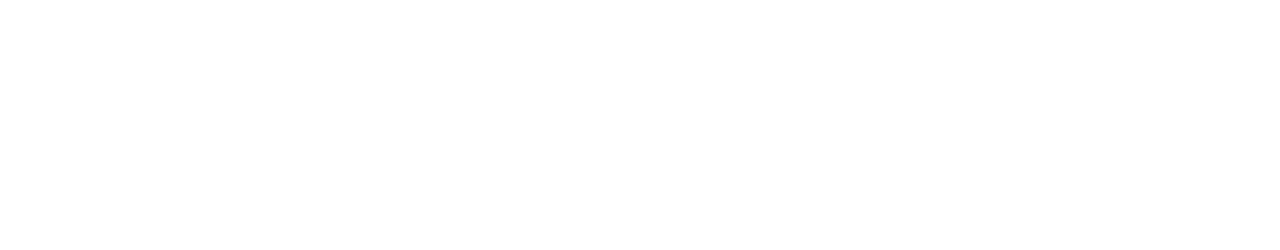
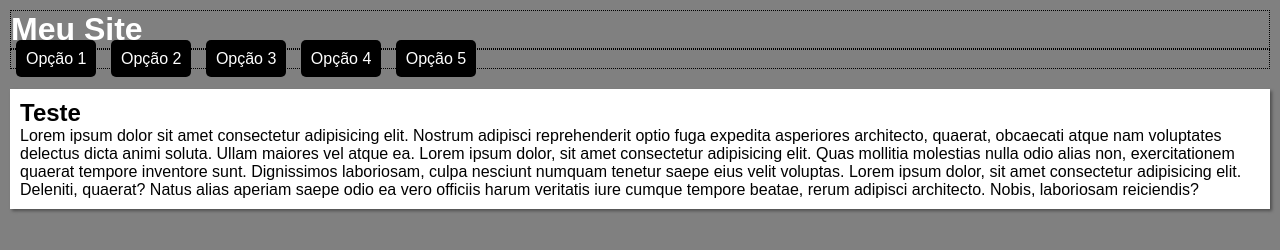
Before and after one commit to AntonioDev23/Flex-Box, a plain HTML site: page index.html in a window 1280 px wide. Drawn offline with Linux system fonts and the light colour scheme.

Commit message:
Menu Flex Box

```diff
--- a/index.html
+++ b/index.html
@@ -3,10 +3,24 @@
 <head>
     <meta charset="UTF-8">
     <meta name="viewport" content="width=device-width, initial-scale=1.0">
-    <title>Flex Box Centralizado</title>
+    <title>Menu Flex Box</title>
+    <link rel="stylesheet" href="style.css">
 </head>
 <body>
-
+    <header>
+        <h1>Meu Site</h1>
+        <nav>
+            <a href="">Opção 1</a>
+            <a href="">Opção 2</a>
+            <a href="">Opção 3</a>
+            <a href="">Opção 4</a>
+            <a href="">Opção 5</a>
+        </nav>
+    </header>
+       <main>
+        <h2>Teste</h2>
+        <p>Lorem ipsum dolor sit amet consectetur adipisicing elit. Nostrum adipisci reprehenderit optio fuga expedita asperiores architecto, quaerat, obcaecati atque nam voluptates delectus dicta animi soluta. Ullam maiores vel atque ea. Lorem ipsum dolor, sit amet consectetur adipisicing elit. Quas mollitia molestias nulla odio alias non, exercitationem quaerat tempore inventore sunt. Dignissimos laboriosam, culpa nesciunt numquam tenetur saepe eius velit voluptas. Lorem ipsum dolor, sit amet consectetur adipisicing elit. Deleniti, quaerat? Natus alias aperiam saepe odio ea vero officiis harum veritatis iure cumque tempore beatae, rerum adipisci architecto. Nobis, laboriosam reiciendis?</p>
+       </main>
 
 </body>
 </html>
--- /dev/null
+++ b/style.css
@@ -0,0 +1,58 @@
+@charset "URF-8";
+
+* {
+    margin: 0px;
+    padding: 0px ;
+    box-sizing: border-box;
+}
+
+body {
+    font-family: Arial, Helvetica, sans-serif;
+    font-size: 1em;
+    background-color: grey;
+    width: 100vw;
+    height: 100vh;
+}
+
+header {
+    background-color: grey;
+    color: white;
+    padding: 10px;
+    gap: 10px;
+}
+
+header > h1 {
+    border: 1px dotted black;
+}
+
+header > nav {
+    border: 1px dotted black ;
+    transition: transform 0.3s ease;
+
+}
+
+header > nav > a {
+    background-color: black;
+    color: white;
+    padding: 10px;
+    margin: 5px;
+    border-radius: 5px;
+    text-decoration: none;
+    text-align: center;
+    transition: transform 0.3s ease, background-color 0.3s ease, color 0.3s ease;
+}
+
+header > nav > a:hover {
+    background-color:white;
+    color: black;
+    transform: translateY(-5px);
+
+}
+
+main {
+    background-color: white;
+    padding: 10px;
+    margin: 10px;
+    border-bottom: 10px;
+    box-shadow: 2px 2px 3px rgba(0, 0, 0, 0.384);
+}
```
